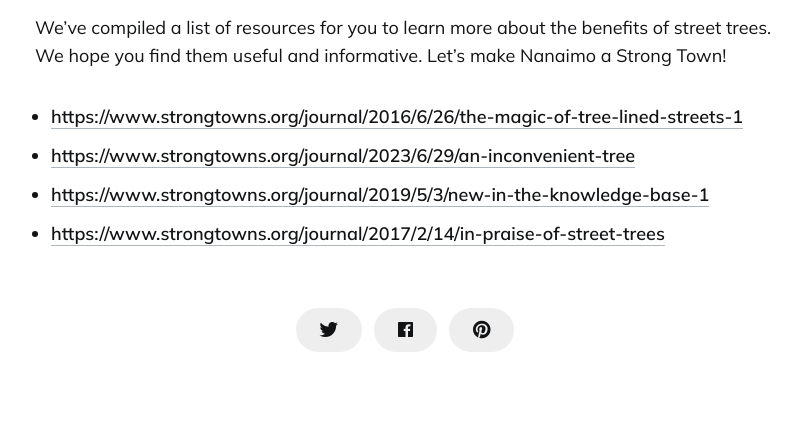
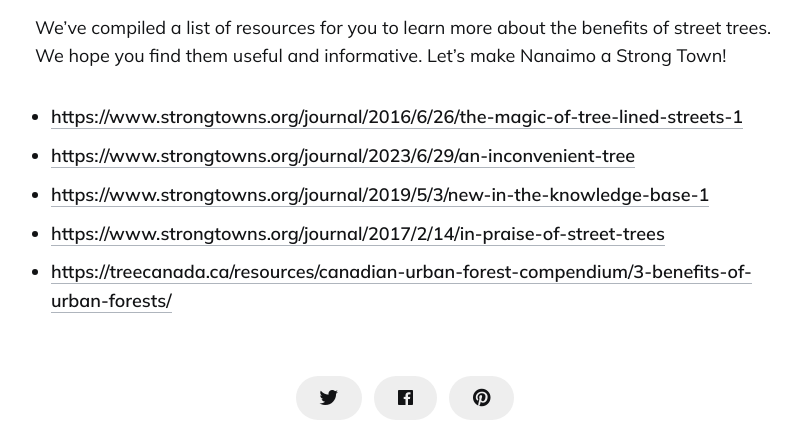
Before and after one commit to LaputanMachines/beautiful-nanaimo, a Jekyll site: the page built from _posts/2023-12-19-street-trees.md, in a window 1280 px wide and 900 px high, scrolled down 4469 px, cut to the strip 0-444 px from the top of the window. Shown: the whole strip, without its empty margins (235-1036 px from the left). Built offline with Jekyll 4.4.1, drawn with Linux system fonts in a browser that asks for light colours; comment, search, counter and statistics services are not loaded; the table of contents is made by our own code; some of the changed lines change nothing that is shown.

Commit message:
Add Tree Canada link to additional resources list

```diff
--- a/_posts/2023-12-19-street-trees.md
+++ b/_posts/2023-12-19-street-trees.md
@@ -65,3 +65,4 @@
 - [https://www.strongtowns.org/journal/2023/6/29/an-inconvenient-tree](https://www.strongtowns.org/journal/2023/6/29/an-inconvenient-tree)
 - [https://www.strongtowns.org/journal/2019/5/3/new-in-the-knowledge-base-1](https://www.strongtowns.org/journal/2019/5/3/new-in-the-knowledge-base-1)
 - [https://www.strongtowns.org/journal/2017/2/14/in-praise-of-street-trees](https://www.strongtowns.org/journal/2017/2/14/in-praise-of-street-trees)
+- [https://treecanada.ca/resources/canadian-urban-forest-compendium/3-benefits-of-urban-forests/](https://treecanada.ca/resources/canadian-urban-forest-compendium/3-benefits-of-urban-forests/)
```
